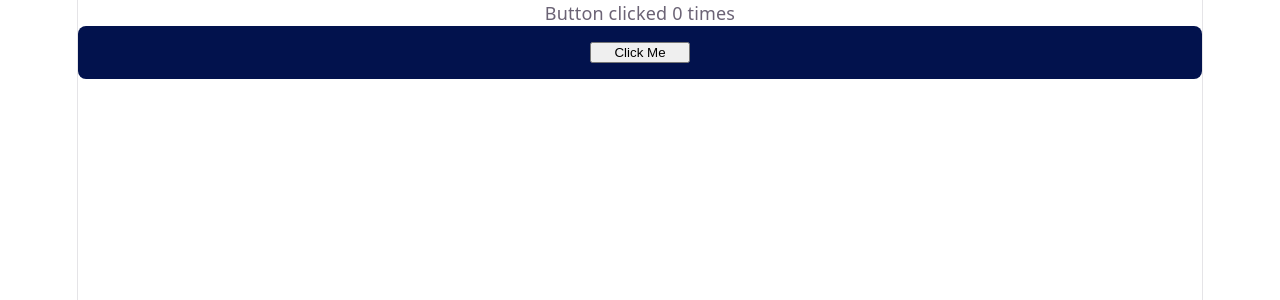
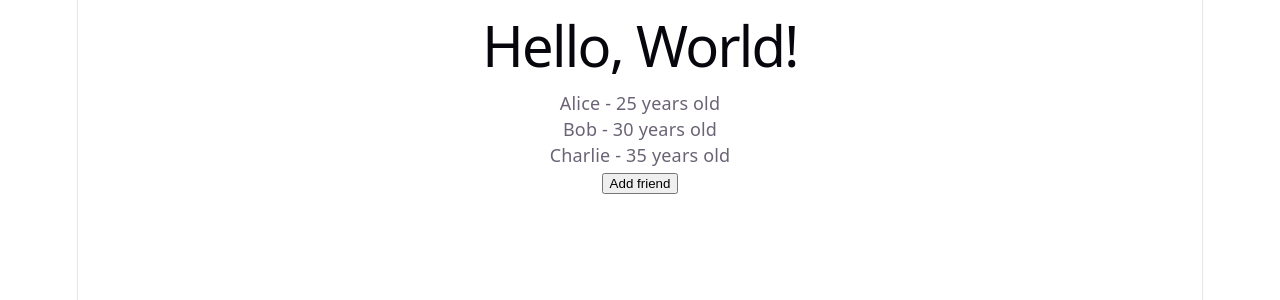
Before and after one commit to AleksandarStanisic021/reactlab, a React (Vite) app: page / in a window 1280 px wide. Shown: the top 300 px of the page. Built offline with nearby package versions, Linux system fonts and the light colour scheme.

Commit message:
Refactor App component to remove unused code and simplify friend list management

```diff
--- a/src/App.jsx
+++ b/src/App.jsx
@@ -1,31 +1,35 @@
-import { FaBeer } from "react-icons/fa";
-import { TbAccessible } from "react-icons/tb";
-import { FaShoppingCart } from "react-icons/fa";
-import Button from "./comps/Button";
+import React from "react";
 
-import { useState } from "react";
-
-function App() {
-  const [count, setCount] = useState(0);
+const App = () => {
+  const friends = [
+    { name: "Alice", age: 25 },
+    { name: "Bob", age: 30 },
+    { name: "Charlie", age: 35 },
+  ];
+  const [friendList, setFriendList] = React.useState([]);
 
   return (
-    <>
-      <p>Button clicked {count} times</p>
-      <div
-        style={{
-          display: "flex",
-          flexDirection: "column",
-          alignItems: "center",
-          gap: "16px",
-          backgroundColor: "#02124d",
-          padding: "16px",
-          borderRadius: "8px",
+    <div>
+      <h1>Hello, World!</h1>
+      {friends.map((friend, index) => (
+        <div key={index}>
+          {friend.name} - {friend.age} years old
+        </div>
+      ))}
+      <button
+        onClick={() => {
+          const newFriend = { name: "New Friend", age: 20 };
+          setFriendList([...friendList, newFriend]);
         }}>
-        <button style={{ width: "100px" }} onClick={() => setCount(count + 1)}>
-          Click Me
-        </button>
-      </div>
-    </>
+        Add friend
+      </button>
+      {friendList.map((friend, index) => (
+        <div key={index}>
+          {friend.name} - {friend.age} years old
+        </div>
+      ))}
+    </div>
   );
-}
+};
+
 export default App;
```
